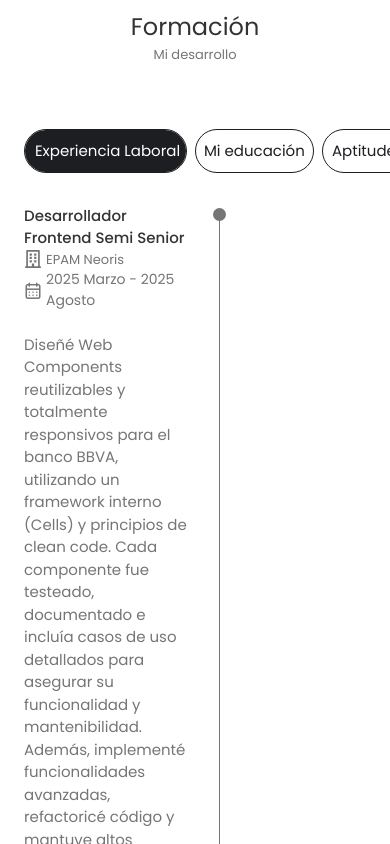
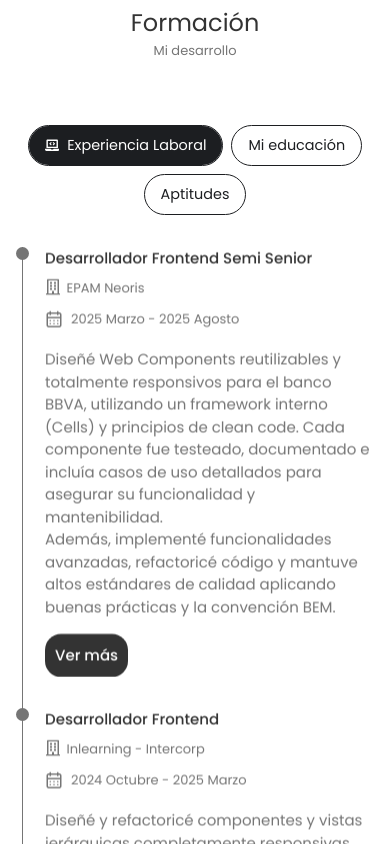
Before and after one commit to sebastiangs23/Portfolio, a React (Vite) app in the folder front/portfolio/: page / in a window 390 px wide. Shown: the part 840-1684 px from the top of the page. Built offline with nearby package versions, Linux system fonts and the light colour scheme.

Commit message:
style: :lipstick: style: Modify the Background..jsx component

```diff
--- a/front/portfolio/src/components/Background/Background.css
+++ b/front/portfolio/src/components/Background/Background.css
@@ -1,32 +1,10 @@
-.training {
-  margin-top: 6.25rem;
-}
-
 .training__title {
   font-size: var(--h1-font-size);
   color: var(--title-color);
 }
 
 .training__subtitle {
-  display: block;
   font-size: var(--small-font-size);
-  margin-bottom: 4rem;
-}
-
-.training__title,
-.training__subtitle {
-  text-align: center;
-}
-
-.training__core {
-  max-width: 48rem;
-}
-
-.training__core-tabs {
-  display: flex;
-  justify-content: center;
-  gap: 0.5rem;
-  margin-bottom: var(--mb-2);
 }
 
 .training__core-tabs-button {
@@ -34,7 +12,7 @@
   display: inline-flex;
   justify-content: center;
   border: 1px solid #1c1e21;
-  border-radius: 50px;
+  border-radius: 9999px;
   color: #1c1e21;
   line-height: 16px;
   overflow: hidden;
@@ -43,14 +21,14 @@
   text-align: center;
   transition: color 0.33s linear 0.5s, border-color ease-out 0.5s;
   background-color: #fff;
-  white-space: pre;
+  white-space: nowrap;
   z-index: 1;
   cursor: pointer;
 }
 
-.training__core-tabs-button:after {
+.training__core-tabs-button::after {
   background-color: #1c1e21;
-  border-radius: 50%;
+  border-radius: 9999px;
   content: "";
   height: 10.4rem;
   min-width: 10.4rem;
@@ -62,64 +40,20 @@
 }
 
 .training__core-tabs-active {
-  align-items: center;
-  display: inline-flex;
-  justify-content: center;
-  border: 1px solid #1c1e21;
-  border-radius: 50px;
-  color: #1c1e21;
-  line-height: 16px;
-  overflow: hidden;
-  padding: 0.813rem 1.25rem;
-  position: relative;
-  text-align: center;
-  transition: color 0.33s linear 0.5s, border-color ease-out 0.5s;
-  background-color: #fff;
-  white-space: pre;
-  z-index: 1;
+  color: #fff;
 }
 
-.training__core-tabs-active:after {
-  background-color: #1c1e21;
-  border-radius: 50%;
-  content: "";
-  height: 10.4rem;
-  min-width: 10.4rem;
-  position: absolute;
-  top: 0;
-  transform: scale(1) translateY(67px);
-  transition: transform 1s cubic-bezier(0.66, 0, 0.34, 1);
-  width: 100%;
-  z-index: -1;
+.training__core-tabs-active::after {
+  transform: scale(1.6) translateY(0);
 }
 
 .training__core-icons {
-  font-size: 1.8rem;
-  margin-right: var(--mb-0-25);
-}
-
-.training__core-tabs-active {
-  transition-delay: 0.5s;
-  color: #fff;
-}
-
-.training__core-tabs-active:after {
-  transform: scale(1.47) translateY(0);
-  background-color: #1c1e21;
-  border-radius: 50%;
-  content: "";
-  height: 10.4rem;
-  min-width: 10.4rem;
-  position: absolute;
-  top: 0;
-  transition: transform 1s cubic-bezier(0.66, 0, 0.34, 1);
-  width: 100%;
-  z-index: -1;
+  font-size: 1.1rem;
+  margin-right: 0.25rem;
 }
 
 .training__core-data {
   display: grid;
-  grid-template-columns: 0.9fr;
   justify-content: center;
   align-items: center;
 }
@@ -132,10 +66,31 @@
   display: block;
 }
 
+/* ===== TIMELINE WRAPPER ===== */
+.timeline-wrapper {
+  position: relative;
+}
+
+.timeline-wrapper::before {
+  content: "";
+  position: absolute;
+  top: 0;
+  bottom: 0;
+  left: 50%;
+  transform: translateX(-50%);
+  width: 1px;
+  background-color: var(--text-color);
+  z-index: 0;
+}
+
+/* ===== EACH ROW ===== */
 .training__core-data-content-each {
   display: grid;
   grid-template-columns: 1fr max-content 1fr;
   column-gap: 1.5rem;
+  margin-bottom: 2.5rem;
+  align-items: start;
+  position: relative;
 }
 
 .training__core-title {
@@ -143,32 +98,30 @@
   font-weight: var(--font-medium);
 }
 
-.training__core-subtitle {
-  display: inline-block;
-  font-size: var(--small-font-size);
-  margin-bottom: var(--mb-1);
-}
-
-.training__core-calendar {
+.training__core-subtitle,
+.training__core-calendar,
+.company_name,
+.text-range-date {
   font-size: var(--small-font-size);
 }
 
 .company_name {
   display: flex;
   align-items: center;
-  font-size: var(--small-font-size);
-}
-
-.text-job{
-  margin-left: 0.25rem;
+  gap: 0.35rem;
+  margin-top: 0.5rem;
 }
 
 .icon_office {
-  font-size: 1.125rem;
+  font-size: 1rem;
 }
 
-.text-range-date {
-  font-size: 14px;
+.timeline-center {
+  position: relative;
+  display: flex;
+  justify-content: center;
+  align-items: flex-start;
+  z-index: 2;
 }
 
 .training__timeline-rounder {
@@ -177,38 +130,67 @@
   height: 0.813rem;
   background-color: var(--text-color);
   border-radius: 50%;
+  transform: scale(0);
+  opacity: 0;
+  transition: transform 0.45s ease, opacity 0.45s ease;
+  transition-delay: 0.15s;
 }
 
-.training__timeline-line {
-  display: block;
-  width: 1px;
-  height: 100%;
-  background-color: var(--text-color);
-  transform: translate(6px, -7px);
+.timeline-card {
+  opacity: 0;
+  transform: translateY(28px);
+  transition: opacity 0.6s ease, transform 0.6s ease;
+  will-change: transform, opacity;
+  position: relative;
+  z-index: 1;
 }
 
-/*__________________
-|  MEDIA QUERIES  */
-
-/* For large devices */
-@media screen and (max-width: 992px) {
-  .training__core {
-    margin-left: auto;
-    margin-right: auto;
-  }
+.timeline-item--visible .timeline-card {
+  opacity: 1;
+  transform: translateY(0);
 }
 
-/* For medium devices */
+.timeline-item--visible .training__timeline-rounder {
+  opacity: 1;
+  transform: scale(1);
+}
+
+.timeline-spacer {
+  display: block;
+}
+
+/* ===== RESPONSIVE ===== */
 @media screen and (max-width: 768px) {
-  .training__core {
-    margin-left: var(--mb-1-5);
-    margin-right: var(--mb--1-5);
+  .timeline-wrapper::before {
+    left: 6px;
+    transform: none;
+  }
+
+  .training__core-data-content-each {
+    grid-template-columns: max-content 1fr;
+    column-gap: 1rem;
+    margin-bottom: 2rem;
+  }
+
+  .timeline-center {
+    grid-column: 1;
+    grid-row: 1;
+    justify-content: flex-start;
+  }
+
+  .timeline-card {
+    grid-column: 2;
+  }
+
+  .timeline-spacer {
+    display: none;
   }
 }
 
 @media screen and (max-width: 576px) {
-  .training__core-data {
-    grid-template-columns: initial;
+  .training__core-tabs-button {
+    padding: 0.72rem 1rem;
+    font-size: 0.9rem;
   }
 
   .training__core-icons {
@@ -216,9 +198,13 @@
   }
 }
 
-/* For small devices */
 @media screen and (max-width: 350px) {
+  .training__core-tabs-button {
+    width: 100%;
+    justify-content: center;
+  }
+
   .training__core-data-content-each {
-    gap: 0.5rem;
+    column-gap: 0.75rem;
   }
 }
--- a/front/portfolio/src/components/Background/Background.jsx
+++ b/front/portfolio/src/components/Background/Background.jsx
@@ -1,4 +1,4 @@
-import { useState } from "react";
+import { useEffect, useRef, useState } from "react";
 import { Link } from "react-router-dom";
 import { useLanguage } from "../Language/Language";
 import { FaLaptopCode, FaRegBuilding } from "react-icons/fa";
@@ -7,32 +7,98 @@ import "./Background.css";
 export default function Background() {
   const [toggleState, setToggleState] = useState(1);
   const { sentences } = useLanguage();
+  const timelineRefs = useRef([]);
 
   const toggleTab = (index) => {
     setToggleState(index);
   };
 
+  const setTimelineRef = (el, index) => {
+    timelineRefs.current[index] = el;
+  };
+
+  useEffect(() => {
+    const elements = timelineRefs.current.filter(Boolean);
+
+    const observer = new IntersectionObserver(
+      (entries) => {
+        entries.forEach((entry) => {
+          if (entry.isIntersecting) {
+            entry.target.classList.add("timeline-item--visible");
+          }
+        });
+      },
+      {
+        threshold: 0.2,
+        rootMargin: "0px 0px -10% 0px",
+      },
+    );
+
+    elements.forEach((el) => {
+      el.classList.remove("timeline-item--visible");
+      observer.observe(el);
+    });
+
+    return () => {
+      elements.forEach((el) => observer.unobserve(el));
+      observer.disconnect();
+    };
+  }, [toggleState, sentences]);
+
+  const TimelineItem = ({
+    children,
+    isLeft,
+    index,
+    refIndex,
+    showEmptyRight = true,
+  }) => {
     return (
-    <section className="training" id="background">
-      <h2 className="training__title">{sentences._background} </h2>
+      <div
+        ref={(el) => setTimelineRef(el, refIndex)}
+        className="training__core-data-content-each timeline-item"
+        style={{ transitionDelay: `${index * 120}ms` }}
+      >
+        {isLeft ? (
+          <div className="timeline-card">{children}</div>
+        ) : (
+          <div className="timeline-spacer" aria-hidden="true"></div>
+        )}
 
-      <span className="training__subtitle">
+        <div className="timeline-center">
+          <span className="training__timeline-rounder"></span>
+        </div>
+
+        {!isLeft ? (
+          <div className="timeline-card">{children}</div>
+        ) : showEmptyRight ? (
+          <div className="timeline-spacer" aria-hidden="true"></div>
+        ) : null}
+      </div>
+    );
+  };
+
+  return (
+    <section className="training mt-24" id="background">
+      <h2 className="training__title text-center">{sentences._background}</h2>
+
+      <span className="training__subtitle block text-center mb-16">
         {sentences.background.background_subtitle}
       </span>
 
-      <div className="training__core container">
-        <div className="training__core-tabs">
+      <div className="training__core container max-w-4xl mx-auto px-4">
+        <div className="training__core-tabs flex justify-center gap-2 mb-8 flex-wrap">
           <div
             className={
               toggleState === 1
-                ? "training__core-tabs-button training__core-tabs-active button--flex"
-                : "training__core-tabs-button button--flex"
+                ? "training__core-tabs-button training__core-tabs-active"
+                : "training__core-tabs-button"
             }
             onClick={() => toggleTab(1)}
           >
             <FaLaptopCode />
-            <p className="ml-2">{sentences.background.work_experience} </p>
+            <p className="ml-2">{sentences.background.work_experience}</p>
           </div>
+
           <div
             className={
               toggleState === 2
@@ -42,7 +108,7 @@ export default function Background() {
             onClick={() => toggleTab(2)}
           >
             <i className="uil uil-graduation-cap training__core-icons"></i>
-            <p> {sentences.background.education} </p>
+            <p>{sentences.background.education}</p>
           </div>
 
           <div
@@ -67,12 +133,17 @@ export default function Background() {
                 : "training__core-data-content"
             }
           >
+            <div className="timeline-wrapper">
               {sentences.background.work_experience_items?.map((job, index) => {
                 const isLeft = index % 2 === 0;
-              const isLast =
-                index === sentences.background.work_experience_items.length - 1;
 
-              const Content = () => (
+                return (
+                  <TimelineItem
+                    key={job.id}
+                    isLeft={isLeft}
+                    index={index}
+                    refIndex={index}
+                  >
                     <div>
                       <h3 className="training__core-title">{job.position}</h3>
 
@@ -81,52 +152,37 @@ export default function Background() {
                         <p className="text-job">{job.company}</p>
                       </div>
 
-                  <div className="flex items-center">
+                      <div className="flex items-center gap-1 mt-2">
                         <i className="uil uil-calendar-alt"></i>
                         <p className="text-range-date">{job.date}</p>
                       </div>
 
-                  <br />
-
-                  <div>
+                      <div className="mt-4">
                         <p>
                           {job.descriptions.general?.map((text, i) => (
                             <span key={i}>
                               {text}
-                          {i < job.descriptions?.general.length - 1 ? <br /> : null}
+                              {i < job.descriptions.general.length - 1 ? (
+                                <br />
+                              ) : null}
                             </span>
                           ))}
                         </p>
                       </div>
 
-                  <br />
-
                       {job.route ? (
-                    <Link to={job.route} className="button button--flex">
+                        <Link
+                          to={job.route}
+                          className="button button--flex mt-4 inline-flex"
+                        >
                           {sentences.background.see_more}
                         </Link>
                       ) : null}
                     </div>
-              );
-
-              return (
-                <div className="training__core-data-content-each" key={job.id}>
-                  {/* Left */}
-                  {isLeft ? <Content /> : <div></div>}
-
-                  {/* Timeline */}
-                  <div>
-                    <span className="training__timeline-rounder"></span>
-                    {!isLast && (
-                      <span className="training__timeline-line"></span>
-                    )}
-                  </div>
-
-                  {/* Right */}
-                  {!isLeft ? <Content /> : null}
-                </div>
+                  </TimelineItem>
                 );
               })}
+            </div>
           </div>
 
           {/* EDUCATION */}
@@ -137,90 +193,56 @@ export default function Background() {
                 : "training__core-data-content"
             }
           >
-            <div className="training__core-data-content-each">
+            <div className="timeline-wrapper">
+              {[
+                {
+                  title: sentences.background.carrer_henry,
+                  place: sentences.background.carrer_place_henry,
+                  status: sentences.background.carrer_status_henry,
+                  date: sentences.background.carrer_date_henry,
+                },
+                {
+                  title: sentences.background.carrer_zegel,
+                  place: sentences.background.carrer_place_zegel,
+                  status: sentences.background.carrer_status_zegel,
+                  date: sentences.background.carrer_date_zegel,
+                },
+                {
+                  title: sentences.background.carrer_upc,
+                  place: sentences.background.carrer_place_upc,
+                  status: sentences.background.carrer_status_upc,
+                  date: sentences.background.carrer_date_upc,
+                },
+              ].map((item, index) => {
+                const isLeft = index % 2 === 0;
+
+                return (
+                  <TimelineItem
+                    key={index}
+                    isLeft={isLeft}
+                    index={index}
+                    refIndex={100 + index}
+                  >
                     <div>
-                <h3 className="training__core-title">
-                  {sentences.background.carrer_henry}
-                </h3>
+                      <h3 className="training__core-title">{item.title}</h3>
 
                       <div className="company_name">
                         <FaRegBuilding className="icon_office" />
-                  <span className="text-job">
-                    {sentences.background.carrer_place_henry}
-                  </span>
+                        <span className="text-job">{item.place}</span>
                       </div>
 
-                <br />
-                <span className="training__core-subtitle">
-                  {sentences.background.carrer_status_henry}
-                </span>
-                <div className="training__core-calendar">
+                      <div className="mt-4 training__core-subtitle">
+                        {item.status}
+                      </div>
+
+                      <div className="training__core-calendar flex items-center gap-1">
                         <i className="uil uil-calendar-alt"></i>
-                  {sentences.background.carrer_date_henry}
+                        <span>{item.date}</span>
                       </div>
                     </div>
-
-              <div>
-                <span className="training__timeline-rounder"></span>
-                <span className="training__timeline-line"></span>
-              </div>
-            </div>
-
-            <div className="training__core-data-content-each">
-              <div></div>
-
-              <div>
-                <span className="training__timeline-rounder"></span>
-                <span className="training__timeline-line"></span>
-              </div>
-
-              <div>
-                <h3 className="training__core-title">
-                  {sentences.background.carrer_zegel}
-                </h3>
-
-                <div className="company_name">
-                  <FaRegBuilding className="icon_office" />
-                  <span className="text-job">
-                    {sentences.background.carrer_place_zegel}
-                  </span>
-                </div>
-
-                <br />
-                <span className="training__core-subtitle">
-                  {sentences.background.carrer_status_zegel}
-                </span>
-                <div className="training__core-calendar">
-                  <i className="uil uil-calendar-alt"></i>{" "}
-                  {sentences.background.carrer_date_zegel}
-                </div>
-              </div>
-            </div>
-
-            <div className="training__core-data-content-each">
-              <div>
-                <h3 className="training__core-title">{sentences.background.carrer_upc}</h3>
-
-                <div className="company_name">
-                  <FaRegBuilding className="icon_office" />
-                  <span className="text-job">{sentences.background.carrer_place_upc}</span>
-                </div>
-
-                <br />
-                <span className="training__core-subtitle">
-                  {sentences.background.carrer_status_upc}
-                </span>
-
-                <div className="training__core-calendar">
-                  <i className="uil uil-calendar-alt"></i>{" "}
-                  {sentences.background.carrer_date_upc}
-                </div>
-              </div>
-
-              <div>
-                <span className="training__timeline-rounder"></span>
-                <span className="training__timeline-line"></span>
-              </div>
+                  </TimelineItem>
+                );
+              })}
             </div>
           </div>
 
@@ -232,46 +254,43 @@ export default function Background() {
                 : "training__core-data-content"
             }
           >
-            <div className="training__core-data-content-each">
+            <div className="timeline-wrapper">
+              {[
+                {
+                  title: sentences.background.skills_personal,
+                  icon: "uil uil-user",
+                  items: sentences.background.skills_personal_all || [],
+                },
+                {
+                  title: sentences.background.skills_team,
+                  icon: "uil uil-users-alt",
+                  items: sentences.background.skills_team_all || [],
+                },
+              ].map((item, index) => {
+                const isLeft = index % 2 === 0;
+
+                return (
+                  <TimelineItem
+                    key={index}
+                    isLeft={isLeft}
+                    index={index}
+                    refIndex={200 + index}
+                  >
                     <div>
-                <h3 className="training__core-title">
-                  <i className="uil uil-user"></i>
-                  {sentences.background.skills_personal}
+                      <h3 className="training__core-title flex items-center gap-2">
+                        <i className={item.icon}></i>
+                        {item.title}
                       </h3>
-                <ul>
-                  {sentences.background.skills_personal_all &&
-                    sentences.background.skills_personal_all.map((skill, index) => {
-                      return <li key={index}>{skill}</li>;
-                    })}
+
+                      <ul className="pl-5 mt-3 list-disc space-y-1">
+                        {item.items.map((skill, i) => (
+                          <li key={i}>{skill}</li>
+                        ))}
                       </ul>
                     </div>
-
-              <div>
-                <span className="training__timeline-rounder"></span>
-                <span className="training__timeline-line"></span>
-              </div>
-            </div>
-
-            <div className="training__core-data-content-each">
-              <div></div>
-
-              <div>
-                <span className="training__timeline-rounder"></span>
-                <span className="training__timeline-line"></span>
-              </div>
-
-              <div>
-                <h3 className="training__core-title">
-                  <i className="uil uil-users-alt"></i>
-                  {sentences.background.skills_team}
-                </h3>
-                <ul className="pl-5">
-                  {sentences.background.skills_team_all &&
-                    sentences.background.skills_team_all.map((skill, index) => {
-                      return <li key={index}>{skill}</li>;
+                  </TimelineItem>
+                );
               })}
-                </ul>
-              </div>
             </div>
           </div>
         </div>
```
Lines whose indentation alone changed are shown as unchanged.
